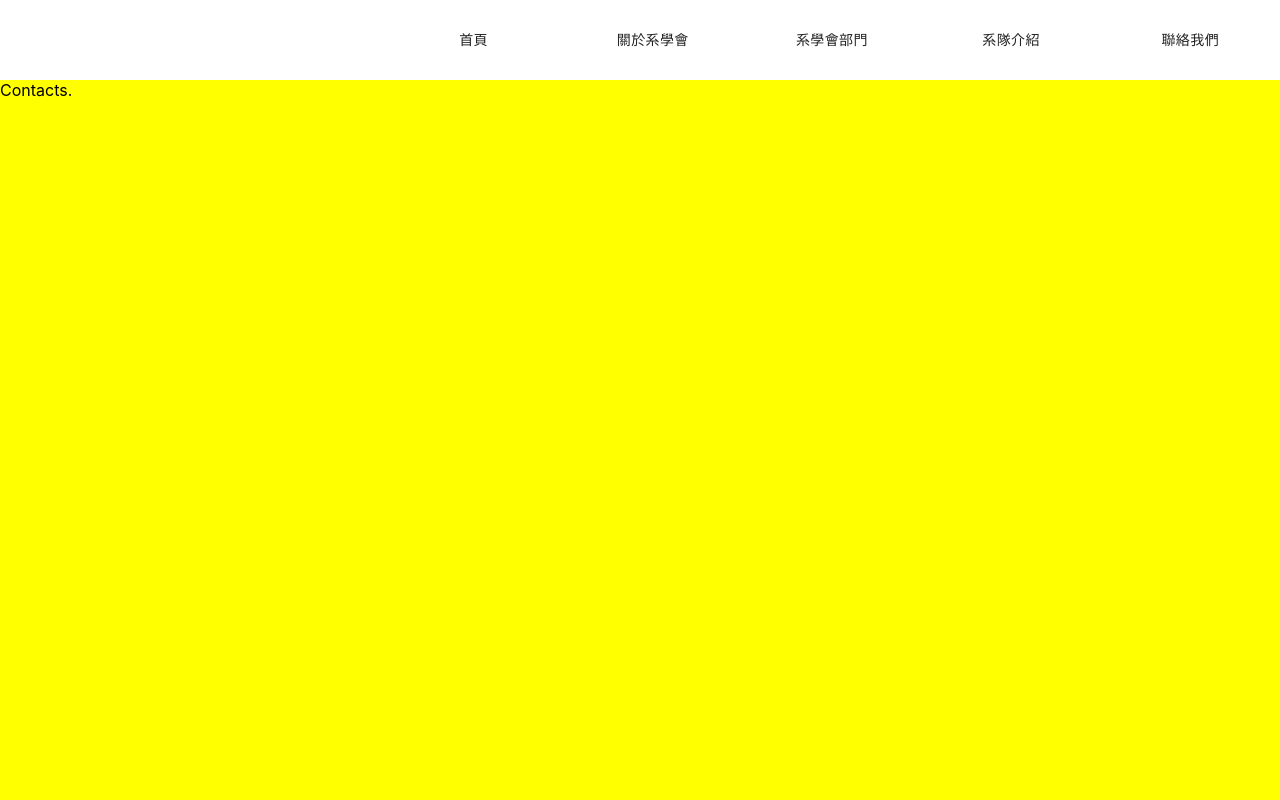
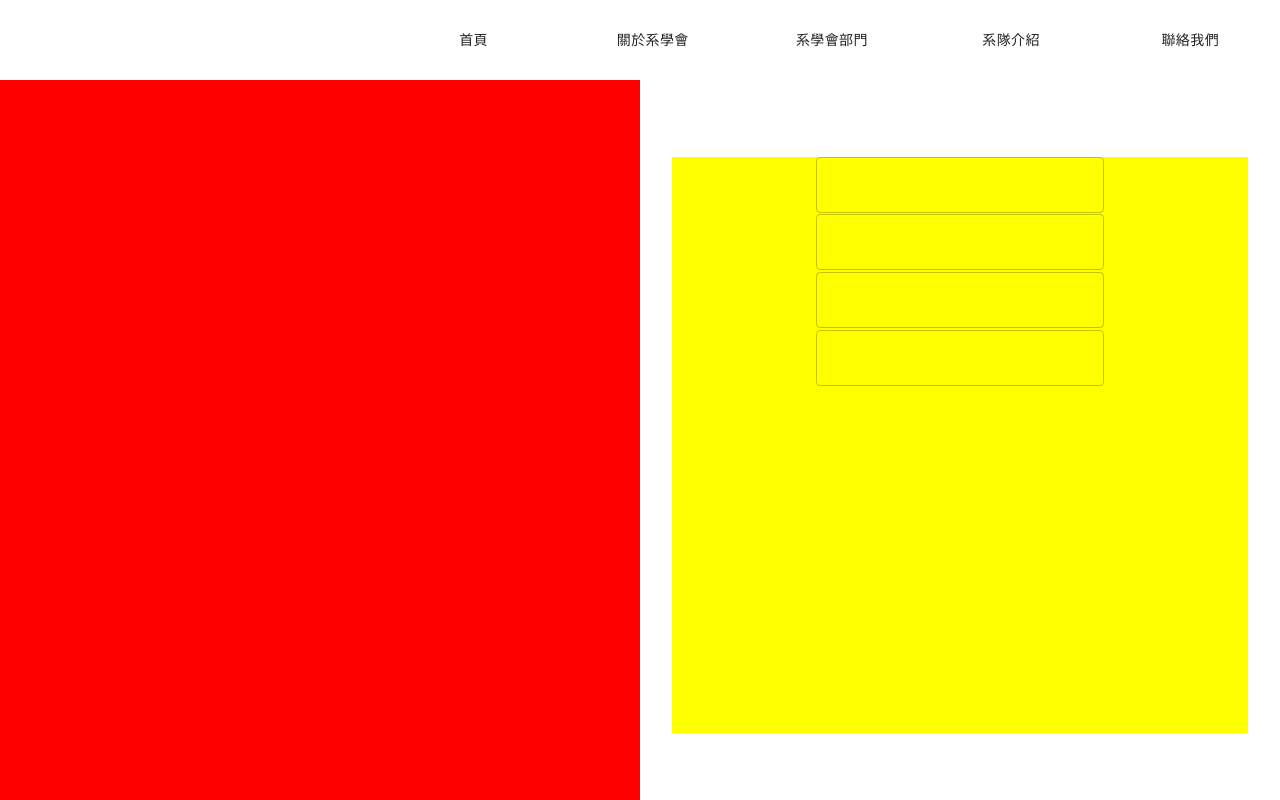
Before and after one commit to NTUEEInfoDep/EESA, a React (Create React App) app: page /contact in a window 1280 px wide. Built offline with nearby package versions, Linux system fonts and the light colour scheme.

Commit message:
start contacts

```diff
--- /dev/null
+++ b/src/components/InputField/InputField.js
@@ -0,0 +1,28 @@
+import React from 'react';
+import css from './InputField.module.css';
+import { withStyles } from '@material-ui/core/styles';
+import TextField from '@material-ui/core/TextField';
+
+const styles = themes => ({
+    inputField: {
+        width: "100%",
+        height: "100%",
+    },
+})
+
+class InputField extends React.Component{
+
+    render(){
+        const { classes } = this.props;
+        return(
+            <div className={css.inputContainer}>
+                <TextField
+                    className={classes.inputField}
+                    variant="outlined"
+                />
+            </div>
+        )
+    }
+};
+
+export default withStyles(styles)(InputField);
--- /dev/null
+++ b/src/components/InputField/InputField.module.css
@@ -0,0 +1,5 @@
+.inputContainer
+{
+    width: 100%;
+    height: 100%;
+}
--- /dev/null
+++ b/src/components/InputField/index.js
@@ -0,0 +1 @@
+export { default } from './InputField.js'
--- a/src/routes/Contact/Contact.js
+++ b/src/routes/Contact/Contact.js
@@ -1,12 +1,22 @@
 import React from 'react';
 import css from './Contact.module.css';
+import InputField from '../../components/InputField';
 
 class Contact extends React.Component{
 
     render(){
         return(
             <div className={css.page}>
-                Contacts.
+                <div className={css.leftContainer}>
+                </div>
+                <div className={css.rightContainer}>
+                    <div className={css.formContainer}>
+                        <div className={css.inputContainer}><InputField/></div>
+                        <div className={css.inputContainer}><InputField/></div>
+                        <div className={css.inputContainer}><InputField/></div>
+                        <div className={css.inputContainer}><InputField/></div>
+                    </div>
+                </div>
             </div>
         )
     }
--- a/src/routes/Contact/Contact.module.css
+++ b/src/routes/Contact/Contact.module.css
@@ -2,8 +2,36 @@
 {
     width: 100%;
     margin-top: 10vh;
-    min-height: 90%;
+    height: 90vh;
+    position: absolute;
+    display: flex;
+}
+
+.leftContainer
+{
+    height: 100%;
+    width: 50%;
+    background-color: red;
+}
+
+.rightContainer
+{
+    height: 100%;
+    width: 50%;
+}
+
+.formContainer
+{
+    margin: 0 auto;
+    margin-top: 12%;
+    height: 80%;
+    width: 90%;
     background-color: yellow;
-    position: absolute;
-    z-index: -1;
 }
+
+.inputContainer
+{
+    width: 50%;
+    margin: 0 auto;
+    height: 10%;
+}
--- a/src/routes/Dept/Dept.js
+++ b/src/routes/Dept/Dept.js
@@ -4,9 +4,10 @@ import css from './Dept.module.css';
 class Dept extends React.Component{
 
     render(){
+        const { id } = this.props.match.params;
         return(
             <div className={css.page}>
-                Depts.
+                Depts {id}
             </div>
         )
     }
--- a/src/routes/Staff/Staff.js
+++ b/src/routes/Staff/Staff.js
@@ -4,9 +4,10 @@ import css from './Staff.module.css';
 class Staff extends React.Component{
 
     render(){
+        const { id } = this.props.match.params;
         return(
             <div className={css.page}>
-                Staffs.
+                Staffs {id}.
             </div>
         )
     }
--- a/src/routes/Teams/Teams.js
+++ b/src/routes/Teams/Teams.js
@@ -4,9 +4,10 @@ import css from './Teams.module.css';
 class Teams extends React.Component{
 
     render(){
+        const { id } = this.props.match.params;
         return(
             <div className={css.page}>
-                Teams.
+                Teams {id}.
             </div>
         )
     }
```
Also changed, not shown: src/components/InputField/utils.js (added).
